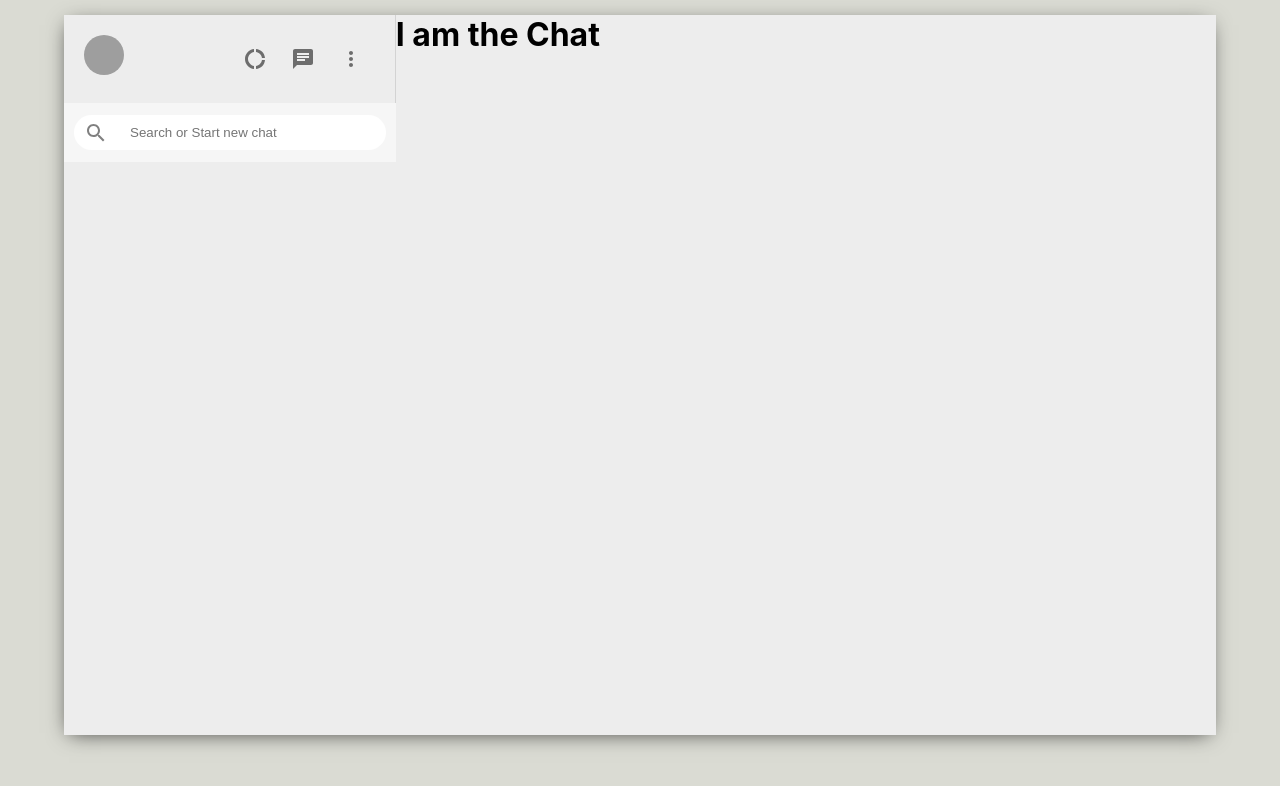
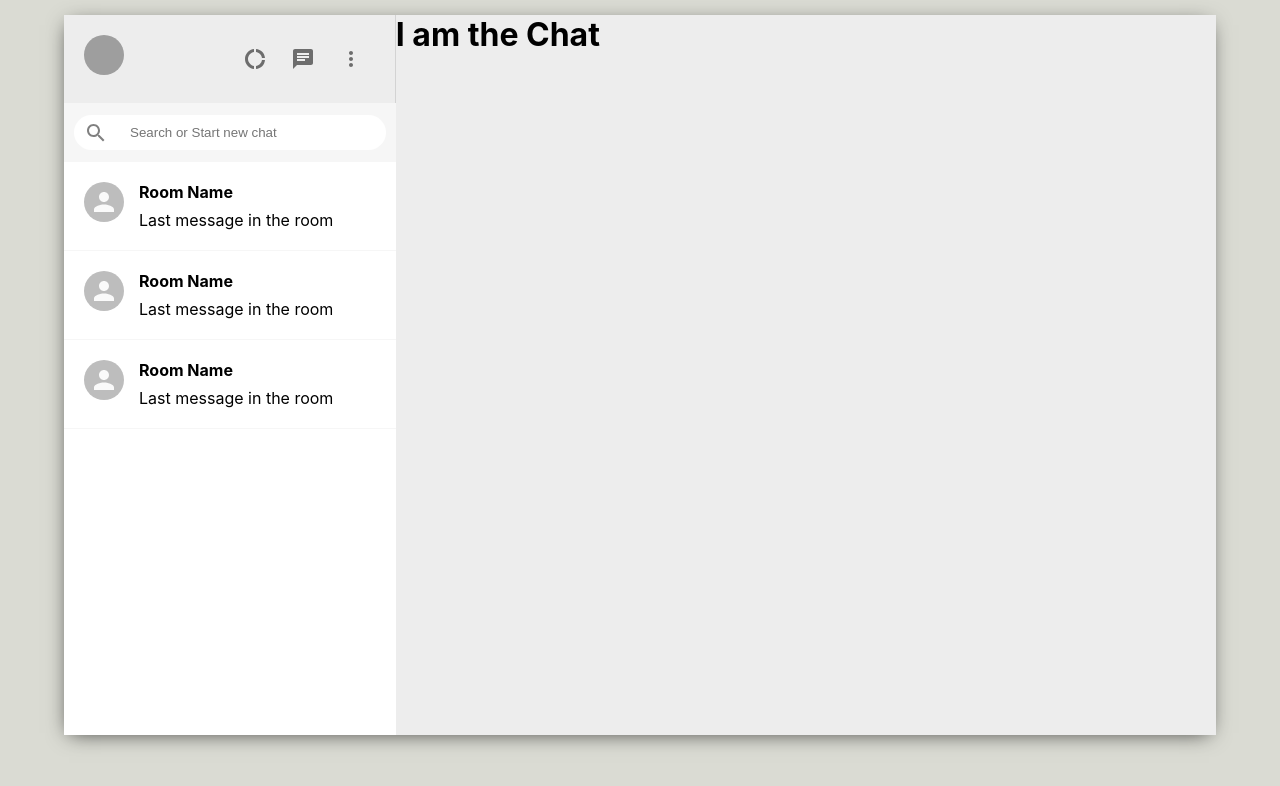
Before and after one commit to qmehdi/MERN-whatsapp, a React (Create React App) app in the folder whatsapp-mern/: page / in a window 1280 px wide. Shown: the top 786 px of the page. Built offline with nearby package versions, Linux system fonts and the light colour scheme; grey boxes are pictures that could not be loaded.

Commit message:
Left side and individual sidebar chat rendering done

```diff
--- a/whatsapp-mern/src/Sidebar.css
+++ b/whatsapp-mern/src/Sidebar.css
@@ -50,3 +50,17 @@
     outline-width: 0;
     margin-left: 10px;
 }
+
+.sidebar__chats {
+    flex: 1;
+    background-color: white;
+}
+
+.sidebarChat__info > h2 {
+    font-size: 16px;
+    margin-bottom: 8px;
+}
+
+.sidebarChat__info {
+    margin-left: 15px;
+}
--- a/whatsapp-mern/src/Sidebar.js
+++ b/whatsapp-mern/src/Sidebar.js
@@ -5,6 +5,7 @@ import ChatIcon from "@material-ui/icons/Chat";
 import MoreVertIcon from "@material-ui/icons/MoreVert";
 import { Avatar, IconButton } from "@material-ui/core";
 import { SearchOutlined } from "@material-ui/icons";
+import SidebarChat from "./SidebarChat";
 
 function Sidebar() {
   return (
@@ -26,10 +27,16 @@ function Sidebar() {
       </div>
 
       <div className="sidebar__search">
-          <div className="sidebar__searchContainer">
-              <SearchOutlined />
-              <input placeholder="Search or Start new chat" type="text"/>
-          </div>
+        <div className="sidebar__searchContainer">
+          <SearchOutlined />
+          <input placeholder="Search or Start new chat" type="text" />
+        </div>
+      </div>
+
+      <div className="sidebar__chats">
+        <SidebarChat />
+        <SidebarChat />
+        <SidebarChat />
       </div>
     </div>
   );
--- /dev/null
+++ b/whatsapp-mern/src/SidebarChat.css
@@ -0,0 +1,10 @@
+.sidebarChat {
+  display: flex;
+  padding: 20px;
+  cursor: pointer;
+  border-bottom: 1px solid #f6f6f6;
+}
+
+.sidebarChat:hover {
+  background-color: #ebebeb;
+}
--- /dev/null
+++ b/whatsapp-mern/src/SidebarChat.js
@@ -0,0 +1,15 @@
+import { Avatar } from "@material-ui/core";
+import React from "react";
+import "./SidebarChat.css";
+
+function SidebarChat() {
+  return <div className="sidebarChat">
+      <Avatar />
+      <div className="div sidebarChat__info">
+          <h2>Room Name</h2>
+          <p>Last message in the room</p>
+      </div>
+  </div>;
+}
+
+export default SidebarChat;
```
